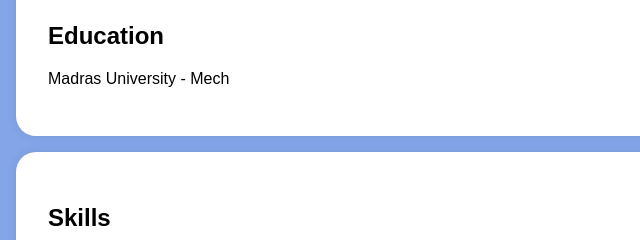
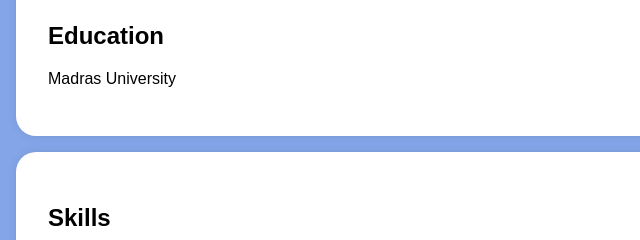
Before and after one commit to sroshini26/portfolio, a plain HTML site: page index.html in a window 1280 px wide. Shown: the part 476-716 px from the top of the page, 0-640 px from the left. Drawn offline with Linux system fonts and the light colour scheme.

Commit message:
Update index.html

```diff
--- a/index.html
+++ b/index.html
@@ -124,7 +124,7 @@
     <section id="education">
         <div class="section-content">
             <h2>Education</h2>
-            <p>Madras University  - Mech</p>
+            <p>Madras University</p>
 
 
         </div>
```
